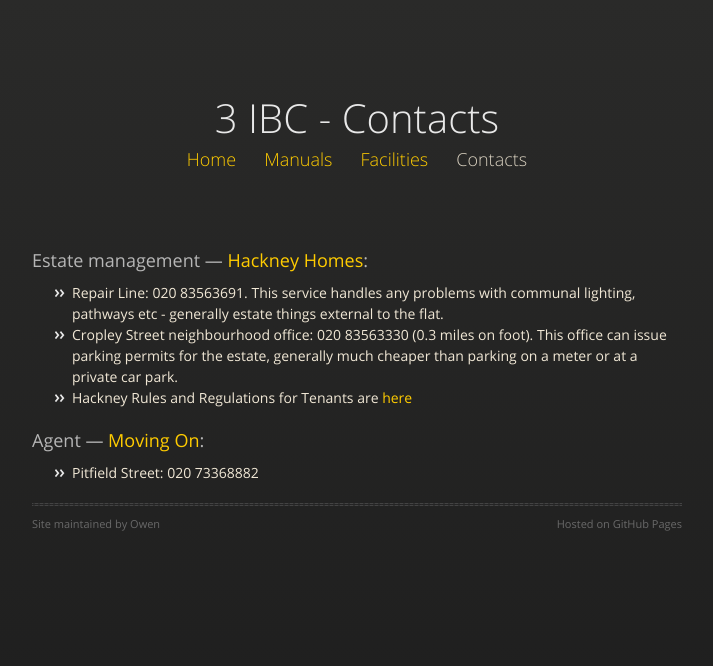
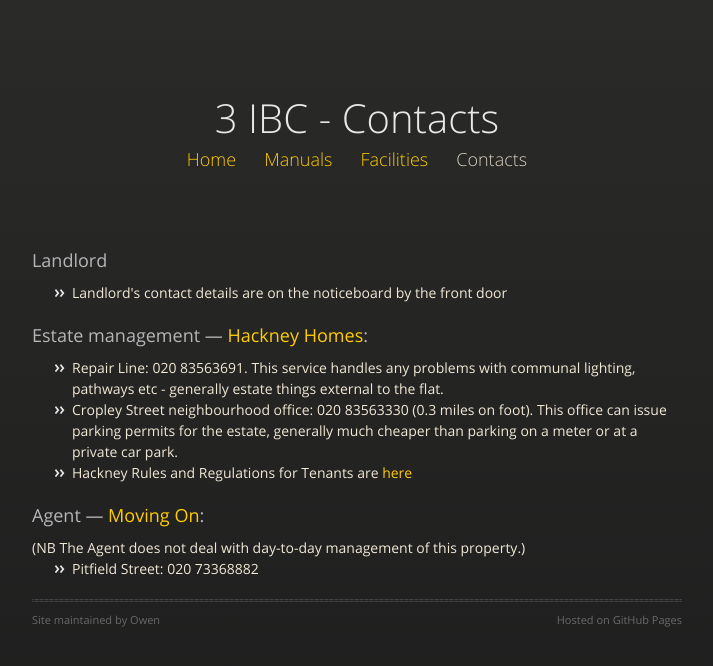
Before and after one commit to owenlydiard/3ibc, a Jekyll site: the page built from contacts.html, in a window 1280 px wide. Shown: the top 666 px of the page, without its empty margins (283-996 px from the left). Built offline with Jekyll 4.4.1, drawn with Linux system fonts in a browser that asks for light colours; nearby versions of some CDN libraries.

Commit message:
Landlord contact details - pointer to the noticeboard.

```diff
--- a/contacts.html
+++ b/contacts.html
@@ -4,6 +4,10 @@
 ---
 
         <div id="footle">
+<h3>Landlord</h3>
+<ul>
+<li>Landlord's contact details are on the noticeboard by the front door</li>
+</ul>
 
 <h3>Estate management &mdash; <a href="http://www.hackneyhomes.org.uk/">Hackney Homes</a>:</h3>
 <ul>
@@ -15,6 +19,7 @@
 </ul>
 
 <h3>Agent &mdash; <a href="http://www.movingonlondon.com/">Moving On</a>:</h3>
+(NB The Agent does not deal with day-to-day management of this property.)
 <ul>
 <li>Pitfield Street: 020 73368882</li>
 </ul>
```
